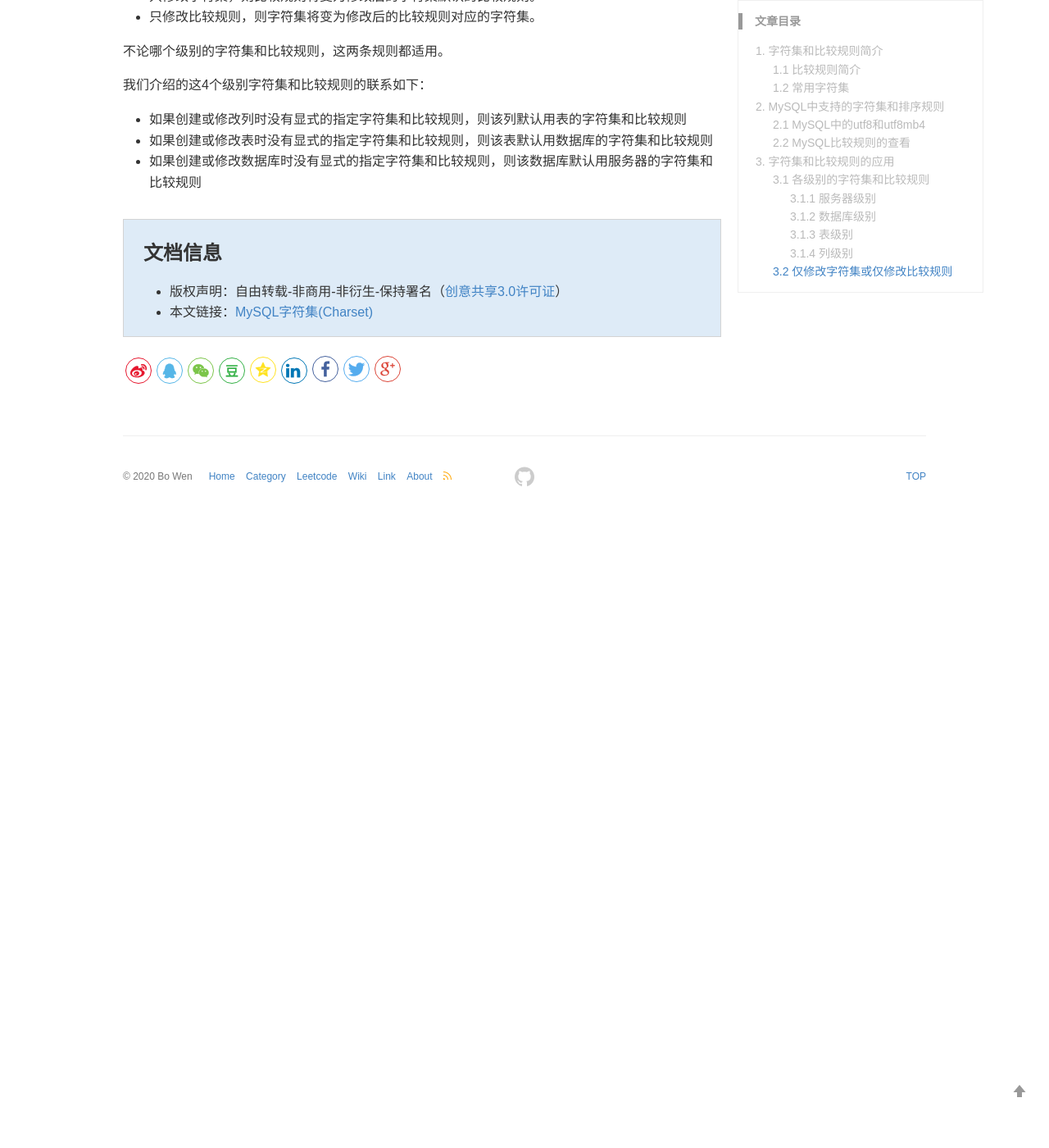
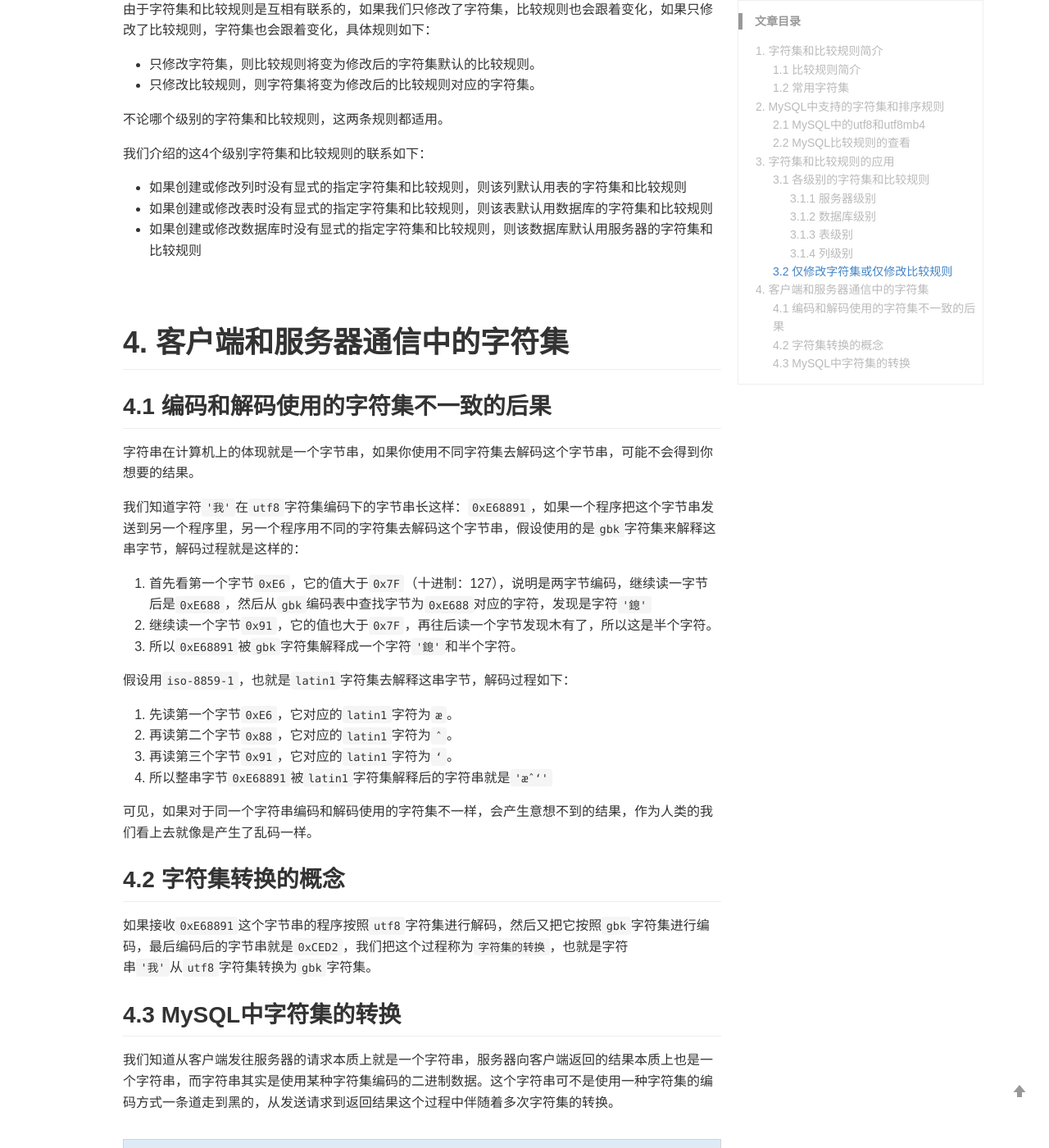
Before and after one commit to wenb1/wenb1.github.io, a Jekyll site: the page built from _posts/mysql/2020-07-01-mysql-charset.md, in a window 1280 px wide and 1400 px high, scrolled down 4809 px. Shown: the whole window at 82% size. Built offline with Jekyll 4.4.1, drawn with Linux system fonts in a browser that asks for light colours; comment, search, counter and statistics services are not loaded; before the commit the page ends 5439 px from its top, so only the background shows below that.

Commit message:
add new blog

````diff
--- a/_posts/mysql/2020-07-01-mysql-charset.md
+++ b/_posts/mysql/2020-07-01-mysql-charset.md
@@ -85,7 +85,7 @@ utf8编码：111001101000100010010001 (3个字节，十六进制表示是：0xE6
 gb2312编码：1011000010101110 (2个字节，十六进制表示是：0xB0AE)
 ```
 
-
+<br/>
 
 # 2. MySQL中支持的字符集和排序规则
 
@@ -98,8 +98,6 @@ gb2312编码：1011000010101110 (2个字节，十六进制表示是：0xB0AE)
 
 有一点需要大家十分的注意，在`MySQL`中`utf8`是`utf8mb3`的别名，所以之后在`MySQL`中提到`utf8`就意味着使用1~3个字节来表示一个字符，如果大家有使用4字节编码一个字符的情况，比如存储一些emoji表情啥的，那请使用`utf8mb4`。
 
-
-
 ## 2.2 MySQL比较规则的查看
 
 查看`MySQL`中支持的比较规则的命令如下：
@@ -110,7 +108,7 @@ SHOW COLLATION [LIKE 匹配的模式];
 
 每种字符集对应若干种比较规则，每种字符集都有一种默认的比较规则，`SHOW COLLATION`的返回结果中的`Default`列的值为`YES`的就是该字符集的默认比较规则，比方说`utf8`字符集默认的比较规则就是`utf8_general_ci`。
 
-
+<br/>
 
 # 3. 字符集和比较规则的应用
 
@@ -196,3 +194,34 @@ ALTER TABLE 表名 MODIFY 列名 字符串类型 [CHARACTER SET 字符集名称]
 - 如果创建或修改列时没有显式的指定字符集和比较规则，则该列默认用表的字符集和比较规则
 - 如果创建或修改表时没有显式的指定字符集和比较规则，则该表默认用数据库的字符集和比较规则
 - 如果创建或修改数据库时没有显式的指定字符集和比较规则，则该数据库默认用服务器的字符集和比较规则
+
+<br/>
+
+# 4. 客户端和服务器通信中的字符集
+
+## 4.1 编码和解码使用的字符集不一致的后果
+
+字符串在计算机上的体现就是一个字节串，如果你使用不同字符集去解码这个字节串，可能不会得到你想要的结果。
+
+我们知道字符`'我'`在`utf8`字符集编码下的字节串长这样：`0xE68891`，如果一个程序把这个字节串发送到另一个程序里，另一个程序用不同的字符集去解码这个字节串，假设使用的是`gbk`字符集来解释这串字节，解码过程就是这样的：
+
+1. 首先看第一个字节`0xE6`，它的值大于`0x7F`（十进制：127），说明是两字节编码，继续读一字节后是`0xE688`，然后从`gbk`编码表中查找字节为`0xE688`对应的字符，发现是字符`'鎴'`
+2. 继续读一个字节`0x91`，它的值也大于`0x7F`，再往后读一个字节发现木有了，所以这是半个字符。
+3. 所以`0xE68891`被`gbk`字符集解释成一个字符`'鎴'`和半个字符。
+
+假设用`iso-8859-1`，也就是`latin1`字符集去解释这串字节，解码过程如下：
+
+1. 先读第一个字节`0xE6`，它对应的`latin1`字符为`æ`。
+2. 再读第二个字节`0x88`，它对应的`latin1`字符为`ˆ`。
+3. 再读第三个字节`0x91`，它对应的`latin1`字符为`‘`。
+4. 所以整串字节`0xE68891`被`latin1`字符集解释后的字符串就是`'æˆ‘'`
+
+可见，如果对于同一个字符串编码和解码使用的字符集不一样，会产生意想不到的结果，作为人类的我们看上去就像是产生了乱码一样。
+
+## 4.2 字符集转换的概念
+
+如果接收`0xE68891`这个字节串的程序按照`utf8`字符集进行解码，然后又把它按照`gbk`字符集进行编码，最后编码后的字节串就是`0xCED2`，我们把这个过程称为`字符集的转换`，也就是字符串`'我'`从`utf8`字符集转换为`gbk`字符集。
+
+## 4.3 MySQL中字符集的转换
+
+我们知道从客户端发往服务器的请求本质上就是一个字符串，服务器向客户端返回的结果本质上也是一个字符串，而字符串其实是使用某种字符集编码的二进制数据。这个字符串可不是使用一种字符集的编码方式一条道走到黑的，从发送请求到返回结果这个过程中伴随着多次字符集的转换。
````
